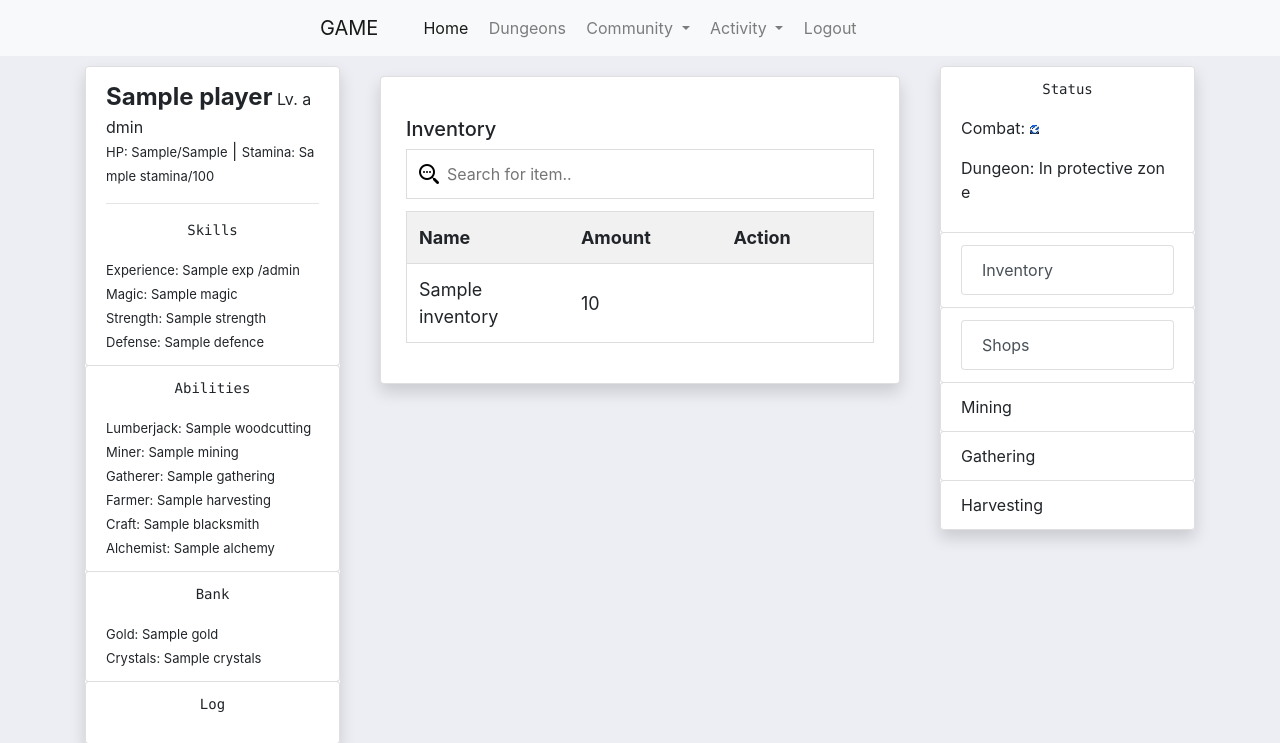
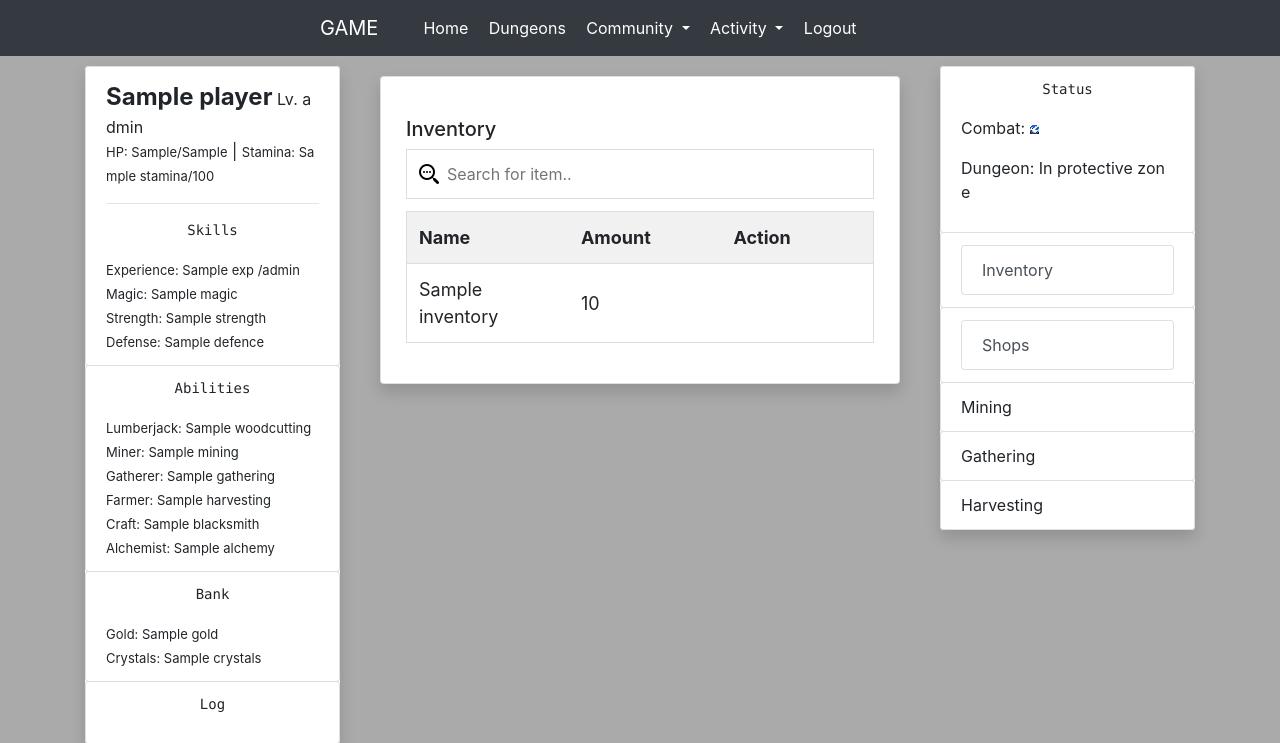
Before and after one commit to crilleaz/ElothOnline, a PHP site: template src/UI/Template/inventory.html.twig in a window 1280 px wide. Shown: the top 743 px of the page. Run offline with PHP 8.4, Linux system fonts and the light colour scheme; the template is opened without the code that fills it: most values are stand-ins (such as "Sample title", 1, 10 or a date in 2020); some libraries are stand-ins or nearby versions.

Commit message:
A bit dimmer interface colors

```diff
--- a/src/UI/Template/minimalistic.template.twig
+++ b/src/UI/Template/minimalistic.template.twig
@@ -15,8 +15,8 @@
     {% block head %}
     {% endblock %}
 </head>
-<body style="background-color: #eceef4">
-<nav class="navbar navbar-expand-lg navbar-light bg-light">
+<body>
+<nav class="navbar navbar-expand-lg navbar-light bg-dark">
     <a class="navbar-brand" href="?scene=main">GAME</a>
     <button class="navbar-toggler" type="button" data-toggle="collapse" data-target="#navbarSupportedContent"
             aria-controls="navbarSupportedContent" aria-expanded="false" aria-label="Toggle navigation">
--- a/www/style.css
+++ b/www/style.css
@@ -1,5 +1,14 @@
-.body {
-   background-color: rgb(236, 238, 244);
+body {
+   background-color: #aaa;
+}
+
+
+#navbarSupportedContent {
+    color:white;
+}
+
+#navbarSupportedContent a {
+    color:white;
 }
 
     .myStickyListGroup{
@@ -20,6 +29,8 @@
   .navbar-brand {
     left: 25%;
     position: absolute;
+
+      color:white !important;
   }
 
   .list-group-item{
```
